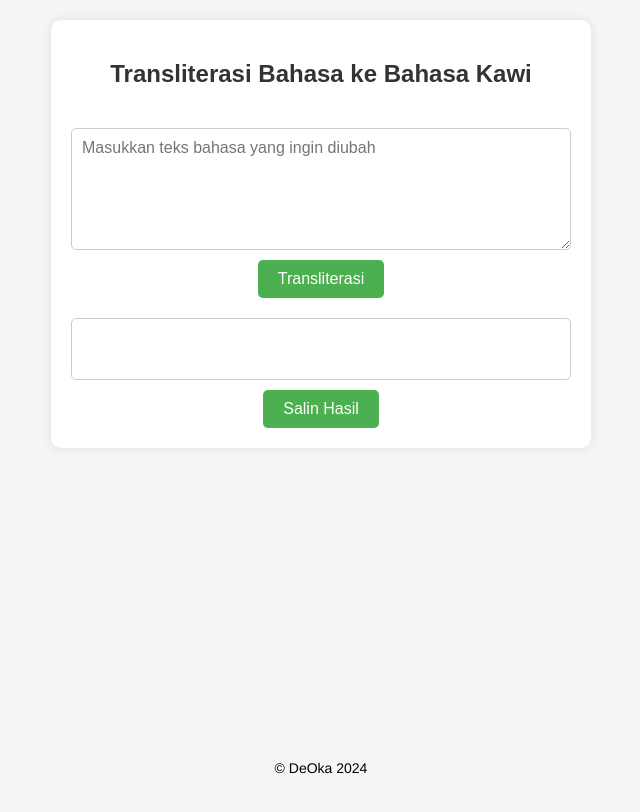
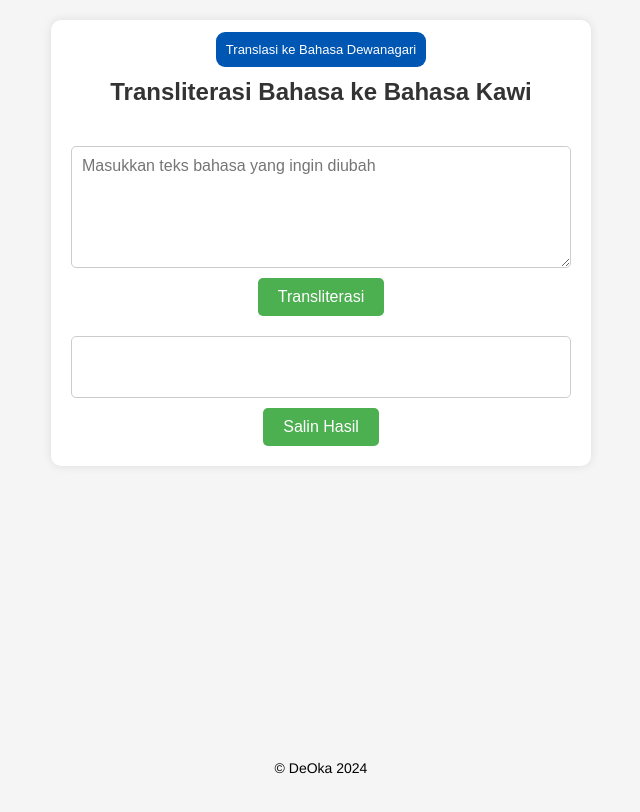
Before and after one commit to DeOkanee/text-kawi, a plain HTML site: page index.html in a window 1280 px wide. Shown: the whole page, without its empty margins (319-959 px from the left). Drawn offline with Linux system fonts and the light colour scheme.

Commit message:
update code

```diff
--- a/index.html
+++ b/index.html
@@ -117,8 +117,8 @@
   </head>
   <body>
     <div class="container">
-      <div class="rubah" style="display: none">
-        <a href="index.html">Translasi ke Bahasa Dewanagari</a>
+      <div class="rubah" style="display: block">
+        <a href="https://trasitdewanagari.vercel.app/">Translasi ke Bahasa Dewanagari</a>
       </div>
       <h2>Transliterasi Bahasa ke Bahasa Kawi</h2>
       <textarea
```
